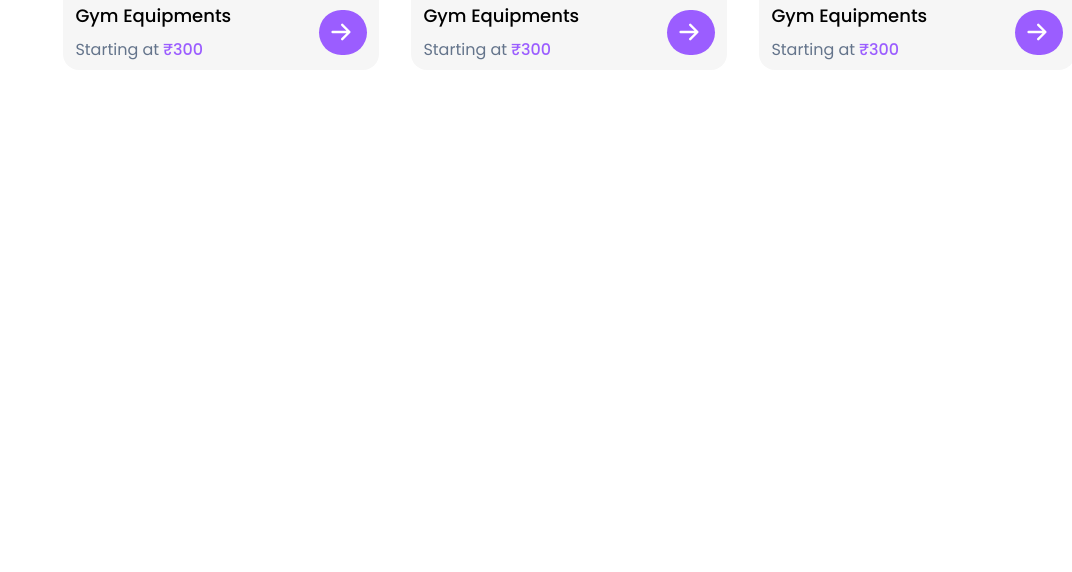
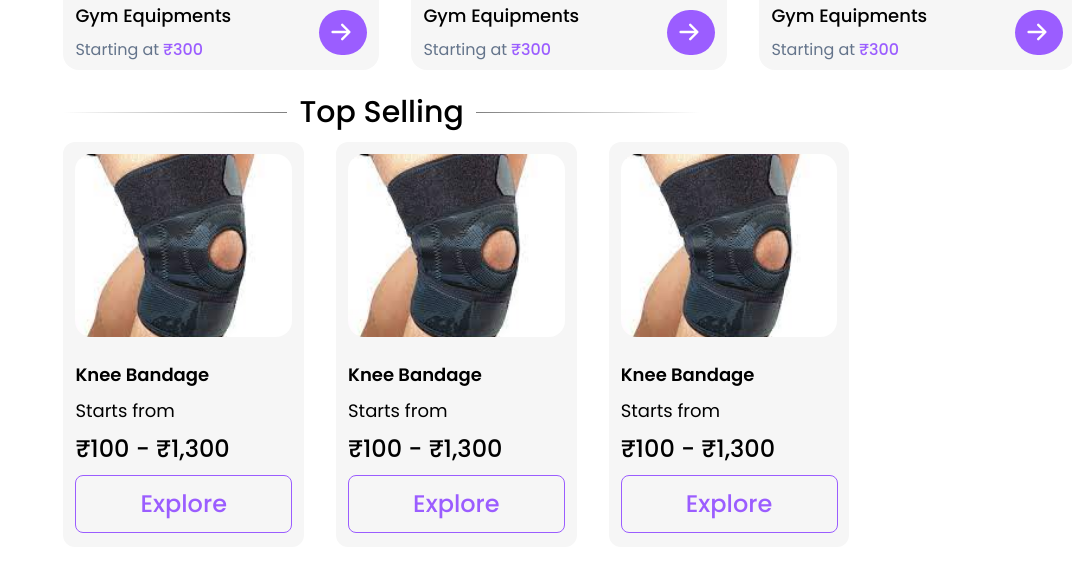
Before and after one commit to meabhiarya1/-Frontend-Developer-Intern-Assignment, a React (Vite) app: page / in a window 1280 px wide. Shown: the part 1432-2004 px from the top of the page, without its empty margins (208-1280 px from the left). Before the commit the page ends 1502 px from the top, so only its background shows below. Built offline with nearby package versions, Linux system fonts and the light colour scheme.

Commit message:
top selling component added

```diff
--- a/src/App.jsx
+++ b/src/App.jsx
@@ -293,11 +293,86 @@ function App() {
           </div>
 
           {/* top selling */}
-          <div>
-            <div></div>
-            <div></div>
-            <div></div>
+          <div className="flex mt-3 items-center">
+            <div className="bg-gradient-to-r from-[#FFFFFF] to-[#808080] w-56 h-[1px]"></div>
+            <div className="font-[500] text-3xl m-3">Top Selling</div>
+            <div className="bg-gradient-to-r from-[#808080] to-[#FFFFFF] w-56 h-[1px]"></div>
           </div>
+
+          {/* top selling component */}
+          <div className="flex">
+            <div className="bg-[#F6F6F6] w-[240.67px] h-[405px] rounded-[12px] mr-8">
+              <div className="h-[207px] p-3">
+                <img
+                  src="./public/assets/img8.png"
+                  className="object-cover h-full w-full rounded-[16px]"
+                />
+              </div>
+              <p className="w-[139px] h-[24px] font-[600] text-lg m-3">
+                Knee Bandage
+              </p>
+              <p className="w-[139px] h-[24px] font-[400] text-lg m-3">
+                Starts from
+              </p>
+              <p className="w-[155px] h-[30px] font-[500] text-2xl m-3">
+                ₹100 - ₹1,300
+              </p>
+              <div className="flex justify-center">
+                <button className="border border-[#9B5DFF] w-[217px] p-[12px] rounded-[8px] text-[#9B5DFF] font-medium text-2xl">
+                  Explore
+                </button>
+              </div>
+            </div>
+
+            <div className="bg-[#F6F6F6] w-[240.67px] h-[405px] rounded-[12px] mr-8">
+              <div className="h-[207px] p-3">
+                <img
+                  src="./public/assets/img8.png"
+                  className="object-cover h-full w-full rounded-[16px]"
+                />
+              </div>
+              <p className="w-[139px] h-[24px] font-[600] text-lg m-3">
+                Knee Bandage
+              </p>
+              <p className="w-[139px] h-[24px] font-[400] text-lg m-3">
+                Starts from
+              </p>
+              <p className="w-[155px] h-[30px] font-[500] text-2xl m-3">
+                ₹100 - ₹1,300
+              </p>
+              <div className="flex justify-center">
+                <button className="border border-[#9B5DFF] w-[217px] p-[12px] rounded-[8px] text-[#9B5DFF] font-medium text-2xl">
+                  Explore
+                </button>
+              </div>
+            </div>
+
+            <div className="bg-[#F6F6F6] w-[240.67px] h-[405px] rounded-[12px] mr-8">
+              <div className="h-[207px] p-3">
+                <img
+                  src="./public/assets/img8.png"
+                  className="object-cover h-full w-full rounded-[16px]"
+                />
+              </div>
+              <p className="w-[139px] h-[24px] font-[600] text-lg m-3">
+                Knee Bandage
+              </p>
+              <p className="w-[139px] h-[24px] font-[400] text-lg m-3">
+                Starts from
+              </p>
+              <p className="w-[155px] h-[30px] font-[500] text-2xl m-3">
+                ₹100 - ₹1,300
+              </p>
+              <div className="flex justify-center">
+                <button className="border border-[#9B5DFF] w-[217px] p-[12px] rounded-[8px] text-[#9B5DFF] font-medium text-2xl">
+                  Explore
+                </button>
+              </div>
+            </div>
+          </div>
+
+          {/* single line */}
+          <div className="w-[700px] h-[1px] text-[#CCCCCC] bg-slate-300 m-8"></div>
 
           {/* Brand */}
           <div>
```
Also changed, not shown: public/assets/img8.png (added).
